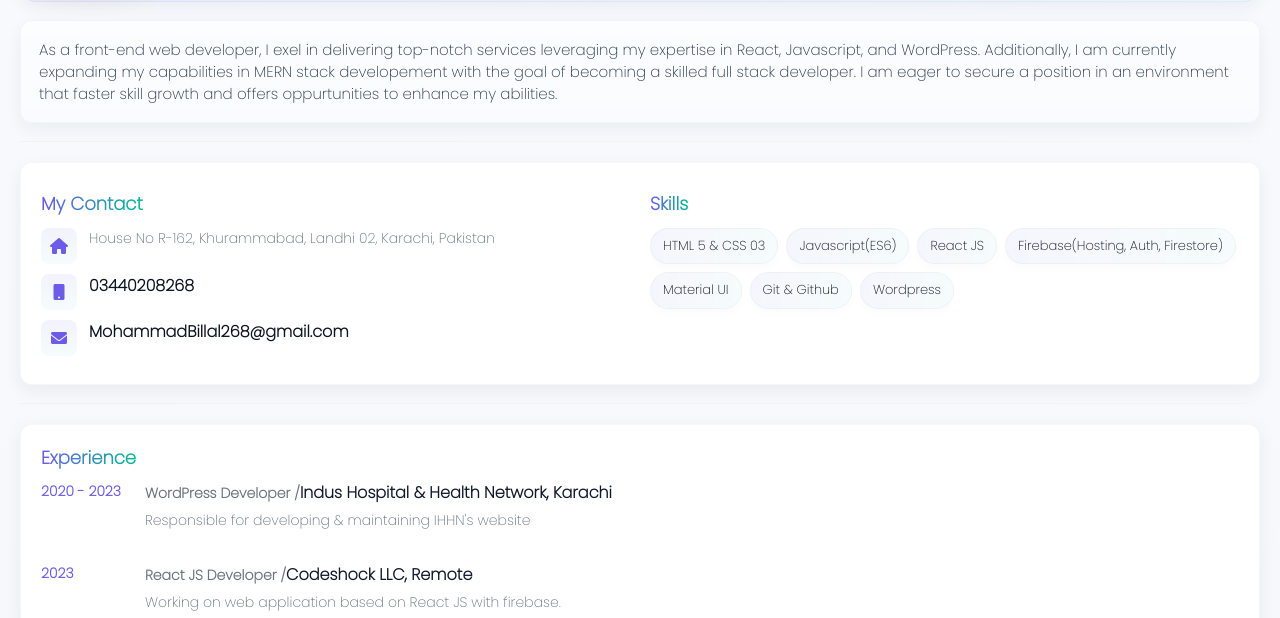
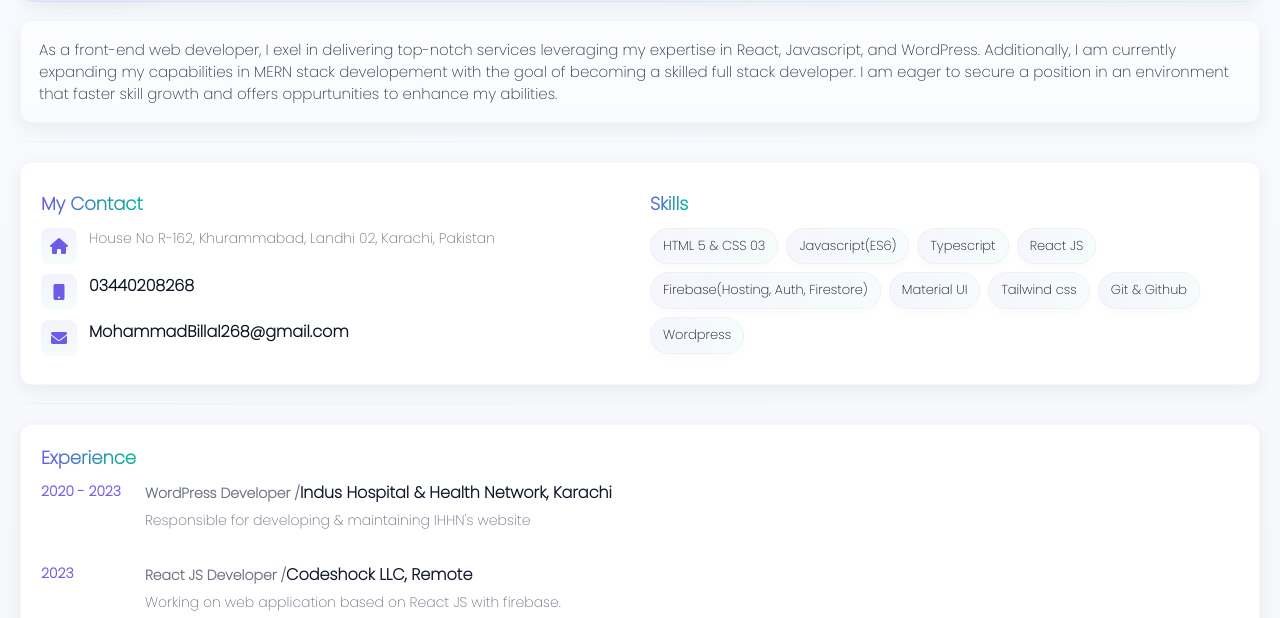
Before and after one commit to Muhammad-Bilal-code/bilal-cv-268, a plain HTML site: page index.html in a window 1280 px wide. Shown: the part 182-800 px from the top of the page. Drawn offline with Linux system fonts and the light colour scheme.

Commit message:
first change

```diff
--- a/index.html
+++ b/index.html
@@ -88,9 +88,11 @@
             <ul>
               <li>HTML 5 & CSS 03</li>
               <li>Javascript(ES6)</li>
+              <li>Typescript</li>
               <li>React JS</li>
               <li>Firebase(Hosting, Auth, Firestore)</li>
               <li>Material UI</li>
+              <li>Tailwind css</li>
               <li>Git & Github</li>
               <li>Wordpress</li>
             </ul>
```
